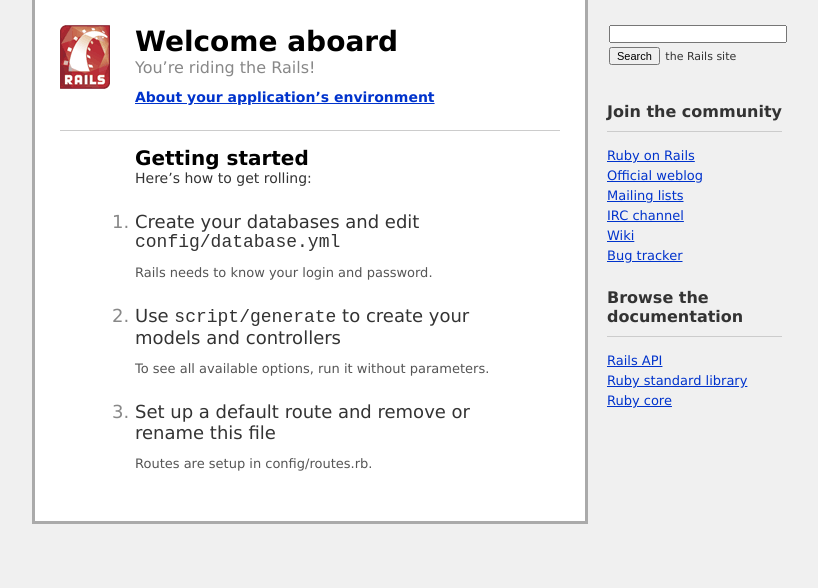
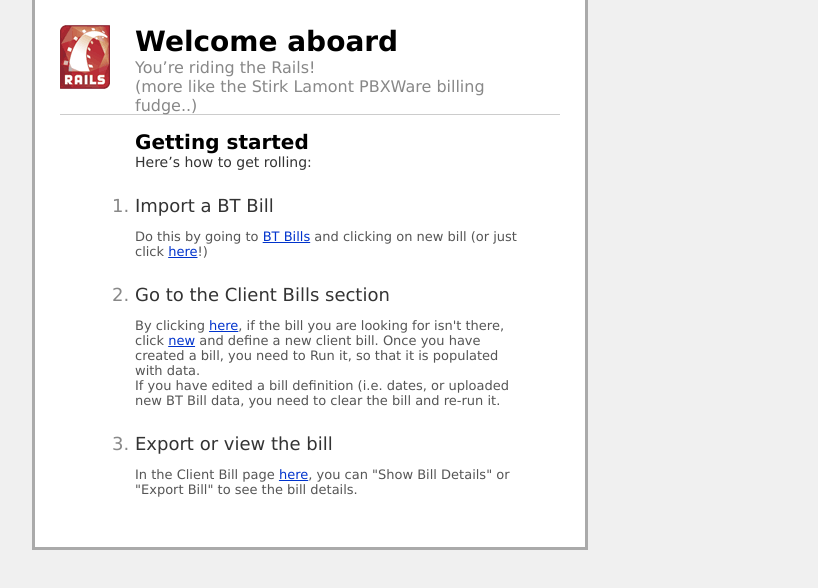
Before and after one commit to simonmcc/pbx-billing, a plain HTML site: page public/index.html in a window 1280 px wide. Shown: the whole page, without its empty margins (233-1051 px from the left). Drawn offline with Linux system fonts and the light colour scheme.

Commit message:
Added what might pass as documentation..
git-svn-id: https://jump.sla-mobile.com/svn_internal-projects/trunk/pbx-billing@29 44406269-ea29-0410-822d-9b5268fb9cc2

```diff
--- a/public/index.html
+++ b/public/index.html
@@ -204,48 +204,11 @@
   </head>
   <body>
     <div id="page">
-      <div id="sidebar">
-        <ul id="sidebar-items">
-          <li>
-            <form id="search" action="http://www.google.com/search" method="get">
-              <input type="hidden" name="hl" value="en" />
-              <input type="text" id="search-text" name="q" value="site:rubyonrails.org " />
-              <input type="submit" value="Search" /> the Rails site
-            </form>
-          </li>
-
-          <li>
-            <h3>Join the community</h3>
-            <ul class="links">
-              <li><a href="http://www.rubyonrails.org/">Ruby on Rails</a></li>
-              <li><a href="http://weblog.rubyonrails.org/">Official weblog</a></li>
-              <li><a href="http://lists.rubyonrails.org/">Mailing lists</a></li>
-              <li><a href="http://wiki.rubyonrails.org/rails/pages/IRC">IRC channel</a></li>
-              <li><a href="http://wiki.rubyonrails.org/">Wiki</a></li>
-              <li><a href="http://dev.rubyonrails.org/">Bug tracker</a></li>
-            </ul>
-          </li>
-
-          <li>
-            <h3>Browse the documentation</h3>
-            <ul class="links">
-              <li><a href="http://api.rubyonrails.org/">Rails API</a></li>
-              <li><a href="http://stdlib.rubyonrails.org/">Ruby standard library</a></li>
-              <li><a href="http://corelib.rubyonrails.org/">Ruby core</a></li>
-            </ul>
-          </li>
-        </ul>
-      </div>
-
       <div id="content">
         <div id="header">
           <h1>Welcome aboard</h1>
           <h2>You&rsquo;re riding the Rails!</h2>
-        </div>
-
-        <div id="about">
-          <h3><a href="rails/info/properties" onclick="about(); return false">About your application&rsquo;s environment</a></h3>
-          <div id="about-content" style="display: none"></div>
+          <h2>(more like the Stirk Lamont PBXWare billing fudge..)</h2>
         </div>
 
         <div id="getting-started">
@@ -254,18 +217,20 @@
 
           <ol>
             <li>
-              <h2>Create your databases and edit <tt>config/database.yml</tt></h2>
-              <p>Rails needs to know your login and password.</p>
+              <h2>Import a BT Bill</tt></h2>
+              <p>Do this by going to <a href="/btbills">BT Bills</a> and clicking on new bill (or just click <a href="/btbills/new">here</a>!)</p>
             </li>
 
             <li>
-              <h2>Use <tt>script/generate</tt> to create your models and controllers</h2>
-              <p>To see all available options, run it without parameters.</p>
+              <h2>Go to the Client Bills section</h2>
+              <p>By clicking <a href="/clientbills">here</a>, if the bill you are looking for isn't there, click <a href="/clientbills/new">new</a> and define a new client bill.  Once you have created a bill, you need to Run it, so that it is populated with data.<br>
+	      If you have edited a bill definition (i.e. dates, or uploaded new BT Bill data, you need to clear the bill and re-run it.
+              </p>
             </li>
 
             <li>
-              <h2>Set up a default route and remove or rename this file</h2>
-              <p>Routes are setup in config/routes.rb.</p>
+              <h2>Export or view the bill</h2>
+              <p>In the Client Bill page <a href="/clientbills">here</a>, you can "Show Bill Details" or "Export Bill" to see the bill details.
             </li>
           </ol>
         </div>
```
